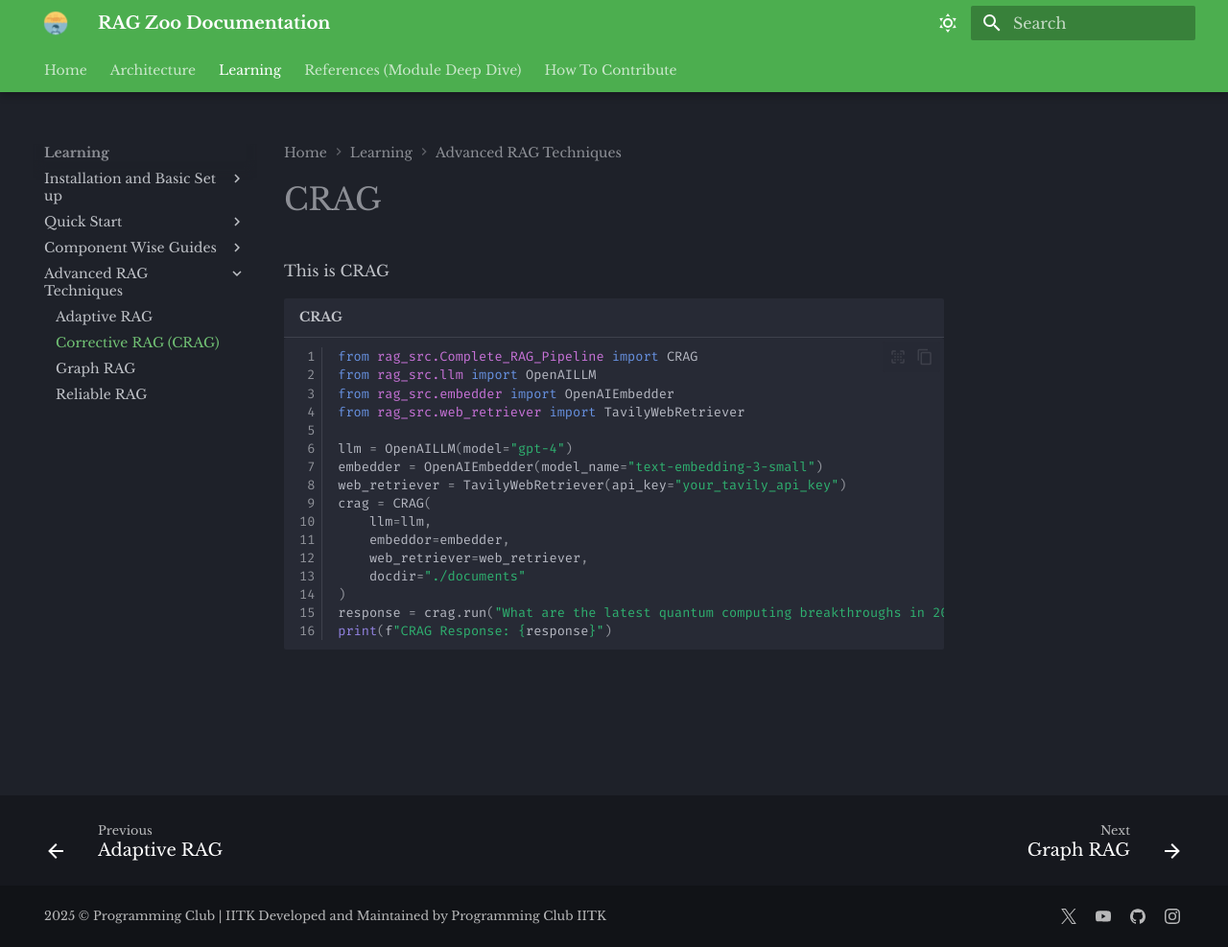
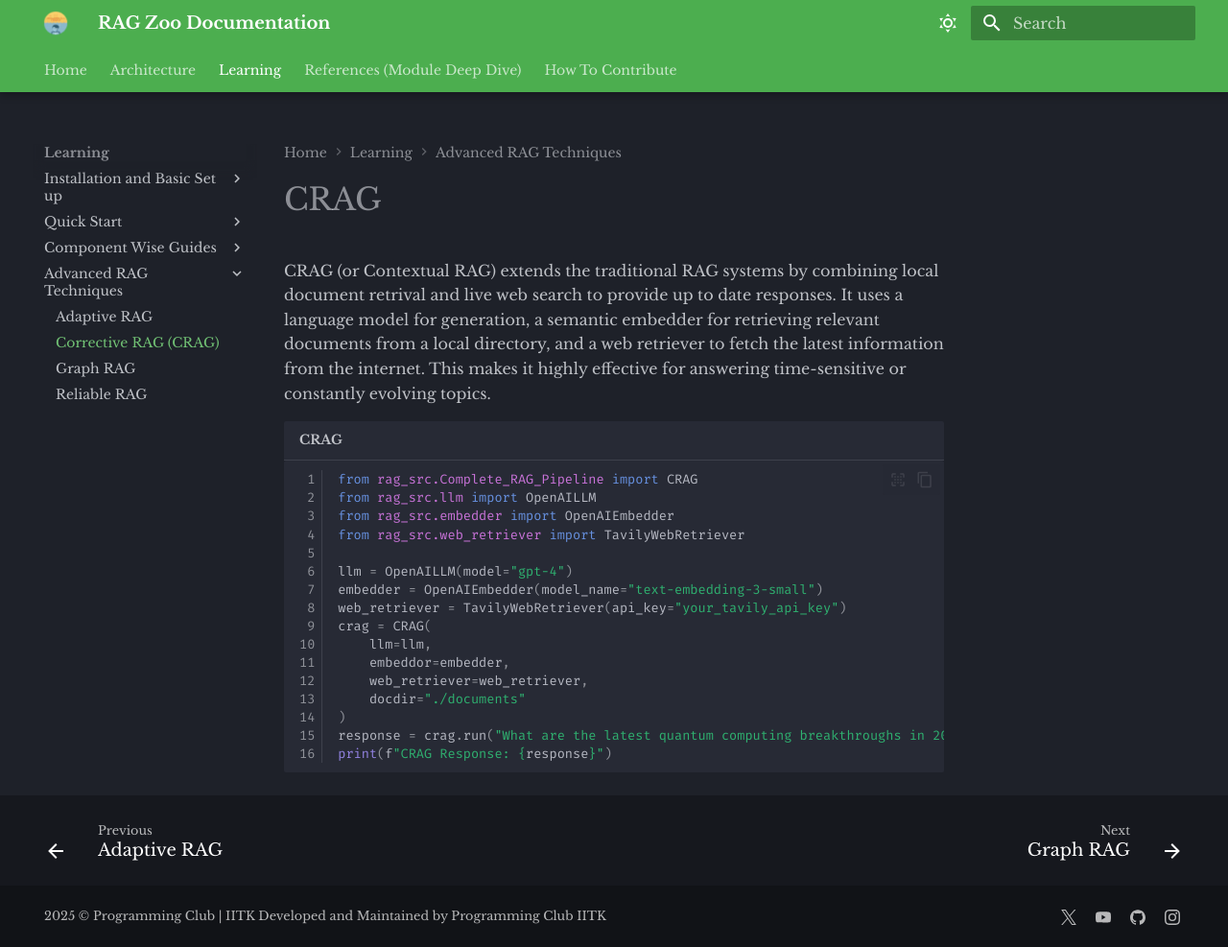
Before and after one commit to Karthic-N-A/RAG-Zoo-Website-Local-Impl, an MkDocs documentation site: the page built from docs/Advanced RAG Techniques/CRAG.md, in a window 1280 px wide and 987 px high. Shown: the whole window at 96% size. Built offline with MkDocs 1.6.1 and Material for MkDocs 9.7.7, drawn with Linux system fonts in a browser that asks for light colours.

Commit message:
Update CRAG.md

````diff
--- a/docs/Advanced RAG Techniques/CRAG.md
+++ b/docs/Advanced RAG Techniques/CRAG.md
@@ -1,6 +1,7 @@
 # CRAG
 
-This is CRAG
+CRAG (or Contextual RAG) extends the traditional RAG systems by combining local document retrival and live web search to provide up to date responses. It uses a language model for generation, a semantic embedder for retrieving relevant documents from a local directory, and a web retriever to fetch the latest information from the internet. This makes it highly effective for answering time-sensitive or constantly evolving topics.
+
 ```python title="CRAG" linenums="1"
 from rag_src.Complete_RAG_Pipeline import CRAG
 from rag_src.llm import OpenAILLM
````
